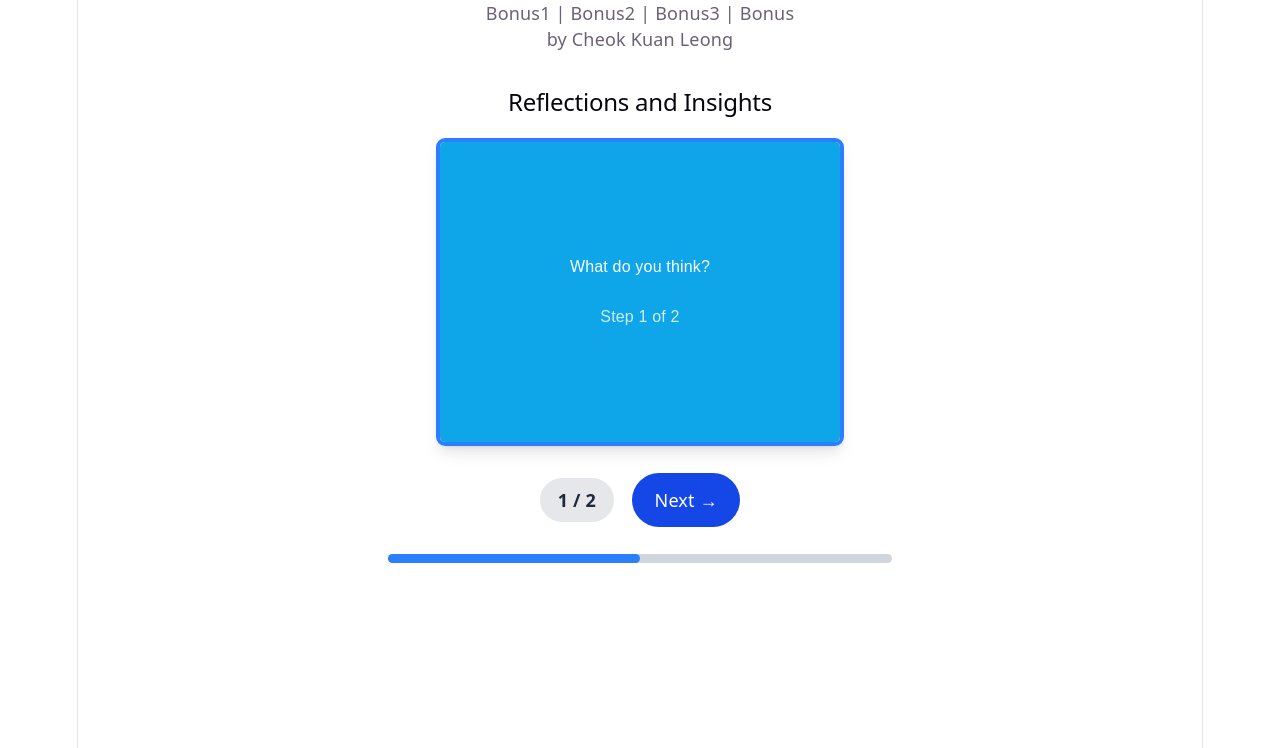
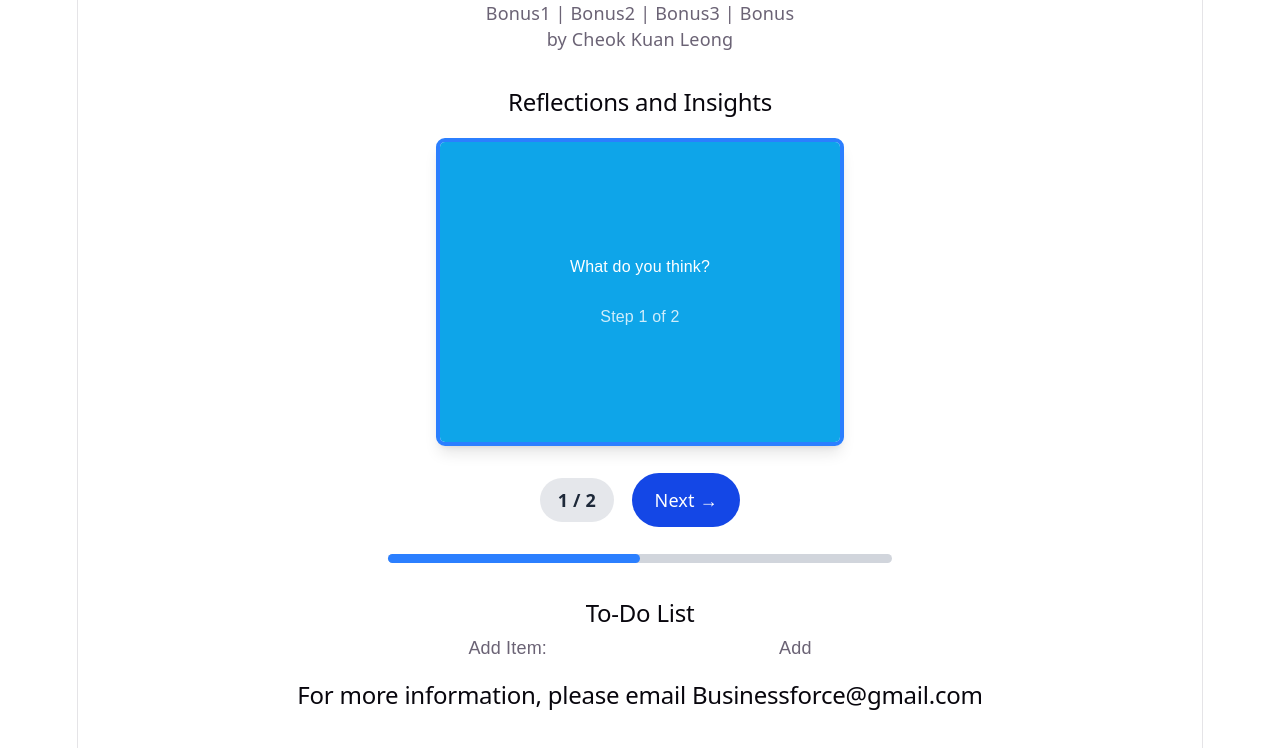
Before and after one commit to EricL-G/React-Parent, a React (Vite) app in the folder my-final-app/: page /final in a window 1280 px wide. Shown: the top 748 px of the page. Built offline with nearby package versions, Linux system fonts and the light colour scheme.

Commit message:
TestTest

```diff
--- /dev/null
+++ b/my-final-app/src/components/Advice.jsx
@@ -0,0 +1,69 @@
+import React, { useState } from "react";
+
+export default function Advice() {
+  const [items, setItems] = useState([]);
+  const [input, setInput] = useState("");
+
+  const handleSubmit = (e) => {
+    e.preventDefault();
+    const trimmed = input.trim();
+    if (!trimmed) return alert("Please enter some text.");
+
+    setItems([...items, trimmed]);
+    setInput(""); // Clear input
+  };
+
+  const handleDelete = (index) => {
+    setItems(items.filter((_, i) => i !== index));
+  };
+
+  return (
+    <div style={{ fontFamily: "Arial, sans-serif" }}>
+      <h2>To-Do List</h2>
+      <form onSubmit={handleSubmit}>
+        <label>
+          Add Item:
+          <input
+            type="text"
+            value={input}
+            onChange={(e) => setInput(e.target.value)}
+            required
+          />
+        </label>
+        <button type="submit">Add</button>
+      </form>
+
+      <ul style={{ marginTop: "20px", paddingLeft: "20px" }}>
+        {items.map((item, index) => (
+          <li
+            key={index}
+            style={{
+              display: "flex",
+              justifyContent: "space-between",
+              alignItems: "center",
+              background: "#f9f9f9",
+              padding: "5px 10px",
+              borderRadius: "4px",
+              marginBottom: "5px",
+            }}
+          >
+            {item}
+            <button
+              onClick={() => handleDelete(index)}
+              style={{
+                background: "red",
+                color: "white",
+                border: "none",
+                padding: "4px 8px",
+                cursor: "pointer",
+                borderRadius: "3px",
+              }}
+            >
+              Delete
+            </button>
+          </li>
+        ))}
+      </ul>
+    </div>
+  );
+}
--- a/my-final-app/src/pages/Final.jsx
+++ b/my-final-app/src/pages/Final.jsx
@@ -1,11 +1,12 @@
 import CanvasSwitcher from '../components/CanvasSwitcher'
-
+import Advice from '../components/Advice'
 function Final() {
  return (
  <>
    <h3>by Cheok Kuan Leong</h3>
    <CanvasSwitcher />
-
+   <Advice />
+   <h2>For more information, please email Businessforce@gmail.com</h2>
  </>
 )
 };
```
